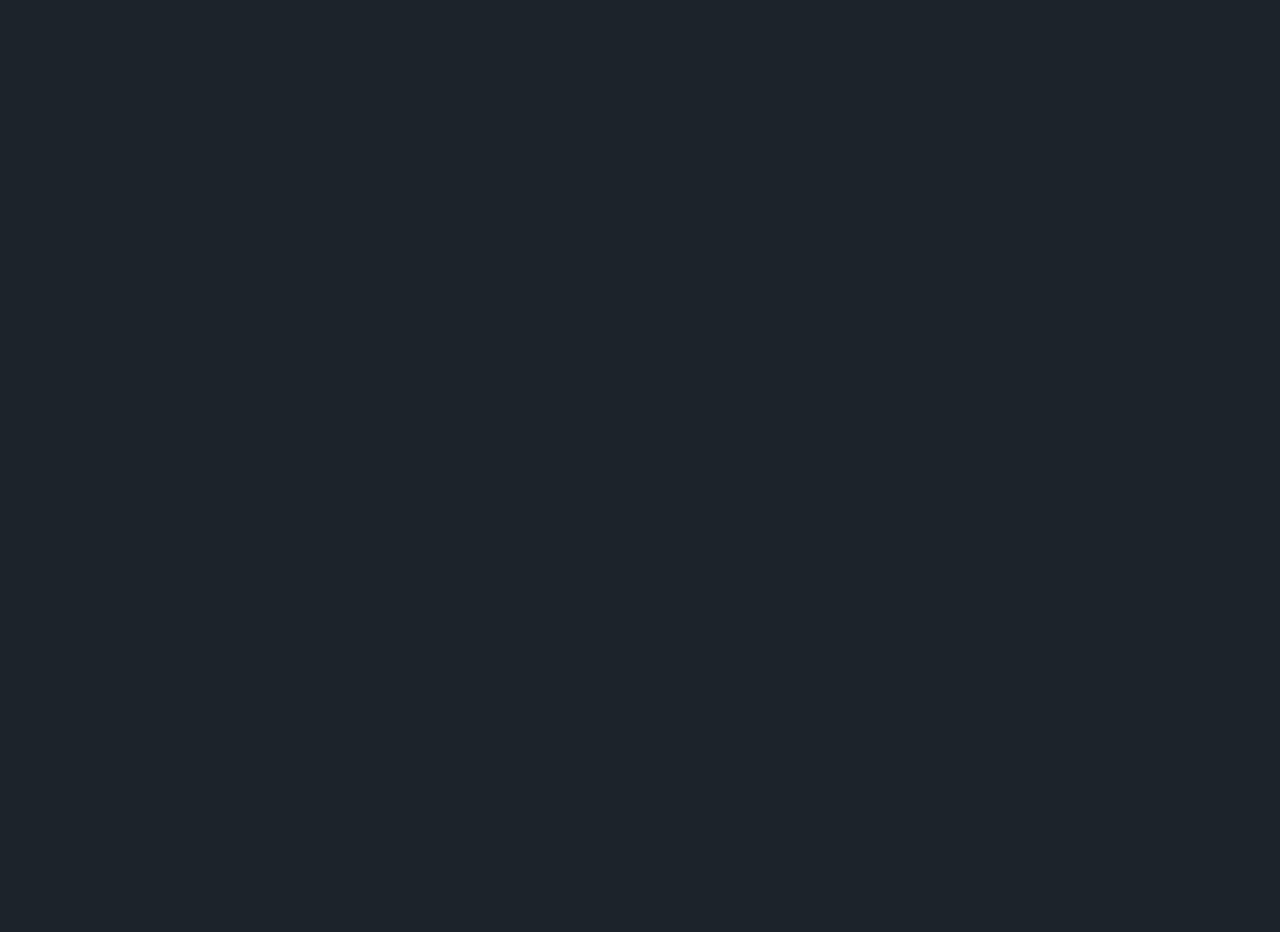
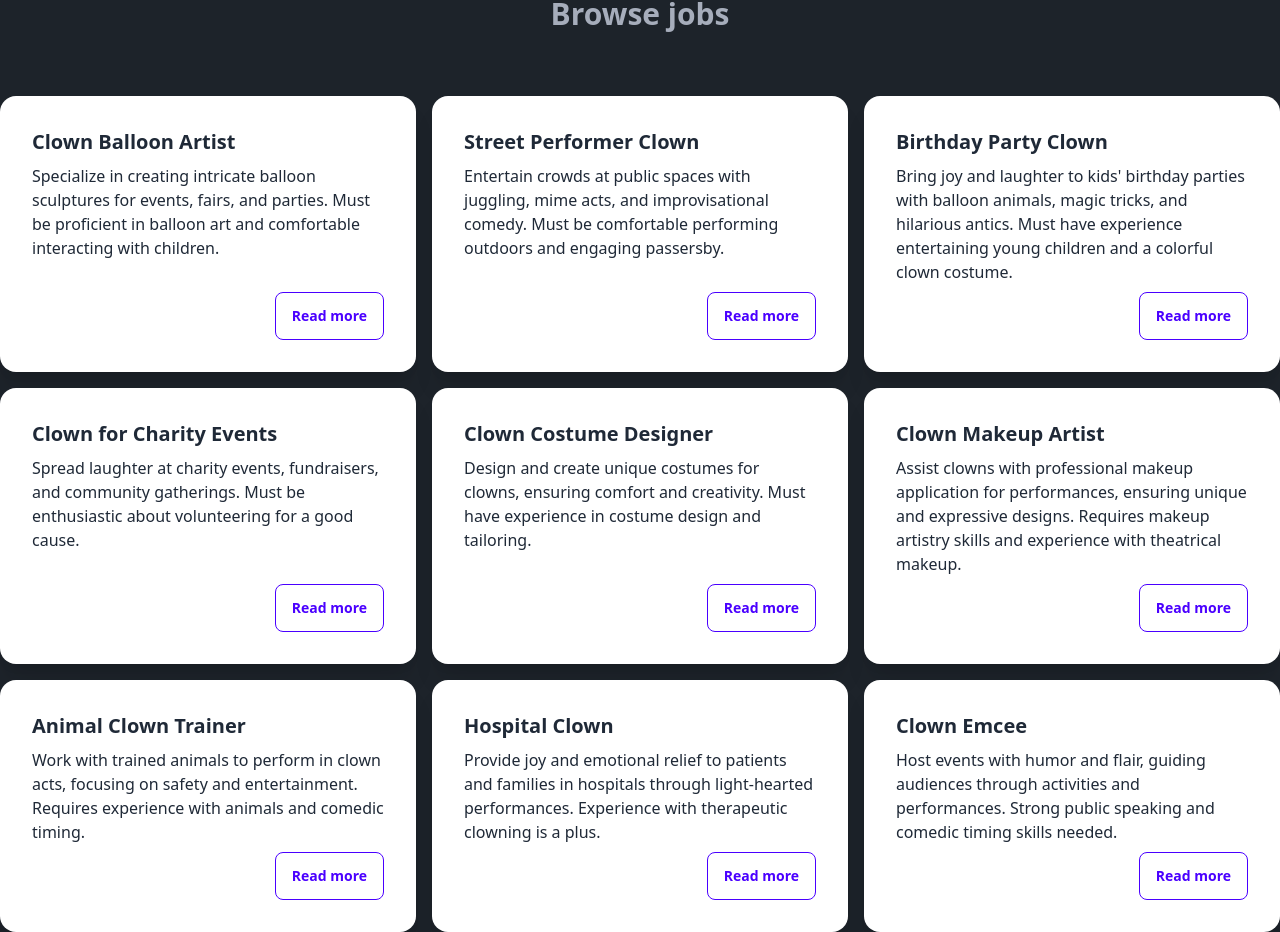
Before and after one commit to danieltalhaug/react-job-board, a React (Vite) app: page / in a window 1280 px wide. Shown: the part 1056-1988 px from the top of the page. Before the commit the page ends 800 px from the top, so only its background shows below. Built offline with nearby package versions, Linux system fonts and the light colour scheme.

Commit message:
Create job listings section

```diff
--- a/src/App.jsx
+++ b/src/App.jsx
@@ -1,12 +1,15 @@
 import AppNavbar from './components/AppNavbar';
 import AppHero from './components/AppHero';
 import HomeCards from './components/HomeCards';
+import JobListings from './components/JobListings';
 
 const App = () => {
 	return (
 		<>
 			<AppNavbar />
 			<AppHero />
+			<HomeCards />
+			<JobListings />
 		</>
 	);
 };
--- /dev/null
+++ b/src/components/JobListings.jsx
@@ -0,0 +1,55 @@
+import Container from './Container';
+import Button from './Button';
+import Card from './Card';
+import jobs from '../jobs.json';
+
+const shuffleArray = array => {
+    const suffledArray = array;
+
+    for (let i = suffledArray.length - 1; i > 0; i--) {
+        const j = Math.floor(Math.random() * (i + 1));
+        const temp = array[i];
+        array[i] = array[j];
+        array[j] = temp;
+    }
+
+    return suffledArray;
+};
+
+function getRandomJobs() {
+    const availableJobs = shuffleArray(jobs);
+    const selectedJobs = [];
+    const limit = 9;
+
+    for (let i = 0; i < limit; i++) {
+        selectedJobs.push(availableJobs[i]);
+    }
+
+    return selectedJobs;
+}
+
+const JobListings = () => {
+	return (
+        <Container el="article">
+            <header className="py-16 text-center">
+                <h2 className="text-3xl font-bold">
+                    Browse jobs
+                </h2>
+            </header>
+            <section className="grid grid-cols-1 sm:grid-cols-2 lg:grid-cols-3 gap-4">
+                {getRandomJobs().map((job) => (
+                    <Card
+                        key={job.id}
+                        title={job.title}
+                        subtitle={job.description}
+                        theme="light"
+                    >
+                        <Button text="Read more" color="primary" outline />
+                    </Card>
+                ))}
+            </section>
+        </Container>
+	);
+};
+
+export default JobListings;
--- /dev/null
+++ b/src/jobs.json
@@ -0,0 +1,122 @@
+[
+    {
+        "id": 1,
+        "title": "Birthday Party Clown",
+        "description": "Bring joy and laughter to kids' birthday parties with balloon animals, magic tricks, and hilarious antics. Must have experience entertaining young children and a colorful clown costume.",
+        "salary": "$100 - $200 per event"
+    },
+    {
+        "id": 2,
+        "title": "Circus Clown Performer",
+        "description": "Join a traveling circus as a key performer in comedy skits, acrobatic stunts, and audience engagement. Requires professional clown training and the ability to work in a team.",
+        "salary": "$30,000 - $40,000 annually"
+    },
+    {
+        "id": 3,
+        "title": "Corporate Event Clown",
+        "description": "Add humor and fun to corporate events and team-building exercises. Looking for a polished clown with a knack for engaging adult audiences.",
+        "salary": "$300 - $500 per event"
+    },
+    {
+        "id": 4,
+        "title": "Hospital Clown",
+        "description": "Provide joy and emotional relief to patients and families in hospitals through light-hearted performances. Experience with therapeutic clowning is a plus.",
+        "salary": "$25 - $35 per hour"
+    },
+    {
+        "id": 5,
+        "title": "Street Performer Clown",
+        "description": "Entertain crowds at public spaces with juggling, mime acts, and improvisational comedy. Must be comfortable performing outdoors and engaging passersby.",
+        "salary": "$50 - $100 per day (tips included)"
+    },
+    {
+        "id": 6,
+        "title": "Theme Park Clown",
+        "description": "Be a part of a theme park's entertainment team with regular performances, meet-and-greets, and parades. Requires high energy and crowd interaction skills.",
+        "salary": "$12 - $18 per hour"
+    },
+    {
+        "id": 7,
+        "title": "Clown Instructor",
+        "description": "Teach aspiring clowns the art of comedy, makeup, and performance techniques. Prior teaching experience and mastery of clowning essentials required.",
+        "salary": "$20 - $30 per hour"
+    },
+    {
+        "id": 8,
+        "title": "Clown for Charity Events",
+        "description": "Spread laughter at charity events, fundraisers, and community gatherings. Must be enthusiastic about volunteering for a good cause.",
+        "salary": "Volunteer with potential for stipends"
+    },
+    {
+        "id": 9,
+        "title": "Clown Emcee",
+        "description": "Host events with humor and flair, guiding audiences through activities and performances. Strong public speaking and comedic timing skills needed.",
+        "salary": "$200 - $400 per event"
+    },
+    {
+        "id": 10,
+        "title": "Party Clown with Special Skills",
+        "description": "Perform at private events with specialized talents such as unicycling, fire-breathing, or advanced balloon art. Must have certifications for special skills if required.",
+        "salary": "$150 - $300 per event"
+    },
+    {
+        "id": 11,
+        "title": "Clown Makeup Artist",
+        "description": "Assist clowns with professional makeup application for performances, ensuring unique and expressive designs. Requires makeup artistry skills and experience with theatrical makeup.",
+        "salary": "$25 - $40 per hour"
+    },
+    {
+        "id": 12,
+        "title": "Clown Balloon Artist",
+        "description": "Specialize in creating intricate balloon sculptures for events, fairs, and parties. Must be proficient in balloon art and comfortable interacting with children.",
+        "salary": "$100 - $250 per event"
+    },
+    {
+        "id": 13,
+        "title": "Holiday Clown Performer",
+        "description": "Spread seasonal cheer as a festive clown at holiday-themed events, from Halloween parties to Christmas markets. Requires a creative costume to match the holiday theme.",
+        "salary": "$150 - $300 per event"
+    },
+    {
+        "id": 14,
+        "title": "Clown Photographer",
+        "description": "Capture professional photos of clowns during performances and behind the scenes for promotional material. Must have photography skills and knowledge of live event settings.",
+        "salary": "$20 - $35 per hour"
+    },
+    {
+        "id": 15,
+        "title": "Clown Puppeteer",
+        "description": "Combine clowning with puppetry to entertain children and families with engaging storytelling and humor. Experience in both puppetry and clowning required.",
+        "salary": "$200 - $400 per event"
+    },
+    {
+        "id": 16,
+        "title": "Parade Clown",
+        "description": "Join parades as a featured clown, performing stunts, engaging with the crowd, and spreading smiles. Must have stamina and parade experience.",
+        "salary": "$15 - $25 per hour"
+    },
+    {
+        "id": 17,
+        "title": "Clown Prankster for TV Shows",
+        "description": "Participate in prank segments for TV shows and online videos, bringing humor to candid camera setups. Requires improvisational comedy skills.",
+        "salary": "$300 - $500 per episode"
+    },
+    {
+        "id": 18,
+        "title": "Clown Costume Designer",
+        "description": "Design and create unique costumes for clowns, ensuring comfort and creativity. Must have experience in costume design and tailoring.",
+        "salary": "$20 - $40 per hour"
+    },
+    {
+        "id": 19,
+        "title": "Animal Clown Trainer",
+        "description": "Work with trained animals to perform in clown acts, focusing on safety and entertainment. Requires experience with animals and comedic timing.",
+        "salary": "$25,000 - $35,000 annually"
+    },
+    {
+        "id": 20,
+        "title": "Clown for Educational Programs",
+        "description": "Teach children through comedy and interactive performances about important topics like bullying, health, and safety. Must be engaging and educationally oriented.",
+        "salary": "$100 - $200 per event"
+    }
+]
```
